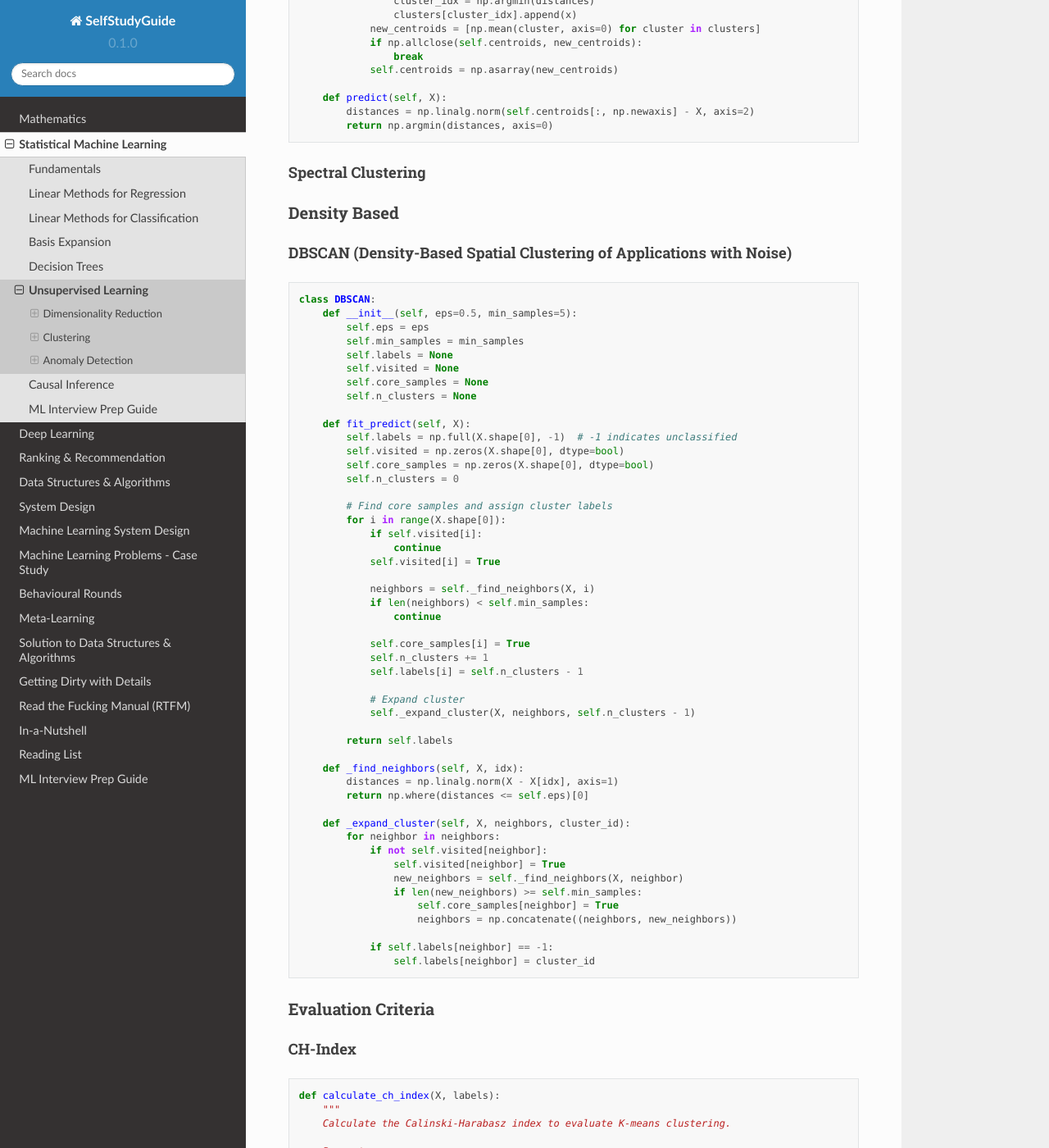
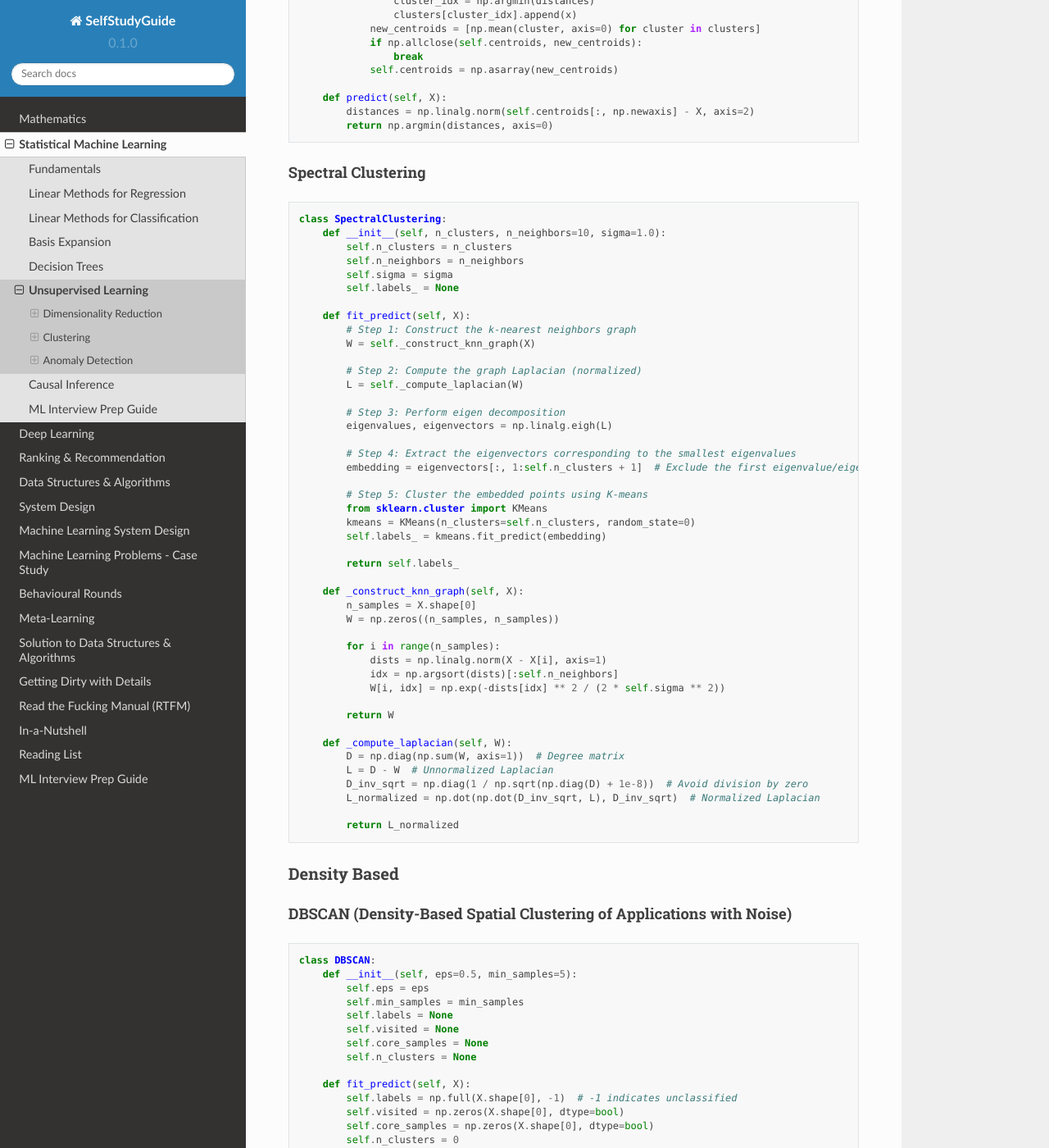
Before and after one commit to uselesstechjunks/leetcode, a Sphinx documentation site: the page built from docs/source/ml/unsup.rst, in a window 1280 px wide and 1400 px high, scrolled down 741 px. Shown: the whole window at 82% size. Built offline with Sphinx 7.4.7 and the Read the Docs theme 2.0.0, drawn with Linux system fonts in a browser that asks for light colours.

Commit message:
Update unsup.rst

```diff
--- a/docs/source/ml/unsup.rst
+++ b/docs/source/ml/unsup.rst
@@ -45,6 +45,54 @@ K-Means
 	        return np.argmin(distances, axis=0)
 Spectral Clustering
 -----------------------------------------------------------------------------------
+.. code-block:: python
+
+	class SpectralClustering:
+	    def __init__(self, n_clusters, n_neighbors=10, sigma=1.0):
+	        self.n_clusters = n_clusters
+	        self.n_neighbors = n_neighbors
+	        self.sigma = sigma
+	        self.labels_ = None
+
+	    def fit_predict(self, X):
+	        # Step 1: Construct the k-nearest neighbors graph
+	        W = self._construct_knn_graph(X)
+
+	        # Step 2: Compute the graph Laplacian (normalized)
+	        L = self._compute_laplacian(W)
+
+	        # Step 3: Perform eigen decomposition
+	        eigenvalues, eigenvectors = np.linalg.eigh(L)
+
+	        # Step 4: Extract the eigenvectors corresponding to the smallest eigenvalues
+	        embedding = eigenvectors[:, 1:self.n_clusters + 1]  # Exclude the first eigenvalue/eigenvector
+
+	        # Step 5: Cluster the embedded points using K-means
+	        from sklearn.cluster import KMeans
+	        kmeans = KMeans(n_clusters=self.n_clusters, random_state=0)
+	        self.labels_ = kmeans.fit_predict(embedding)
+
+	        return self.labels_
+
+	    def _construct_knn_graph(self, X):
+	        n_samples = X.shape[0]
+	        W = np.zeros((n_samples, n_samples))
+
+	        for i in range(n_samples):
+	            dists = np.linalg.norm(X - X[i], axis=1)
+	            idx = np.argsort(dists)[:self.n_neighbors]
+	            W[i, idx] = np.exp(-dists[idx] ** 2 / (2 * self.sigma ** 2))
+
+	        return W
+
+	    def _compute_laplacian(self, W):
+	        D = np.diag(np.sum(W, axis=1))  # Degree matrix
+	        L = D - W  # Unnormalized Laplacian
+	        D_inv_sqrt = np.diag(1 / np.sqrt(np.diag(D) + 1e-8))  # Avoid division by zero
+	        L_normalized = np.dot(np.dot(D_inv_sqrt, L), D_inv_sqrt)  # Normalized Laplacian
+
+	        return L_normalized
+
 Density Based
 ===================================================================================
 DBSCAN (Density-Based Spatial Clustering of Applications with Noise)
```
